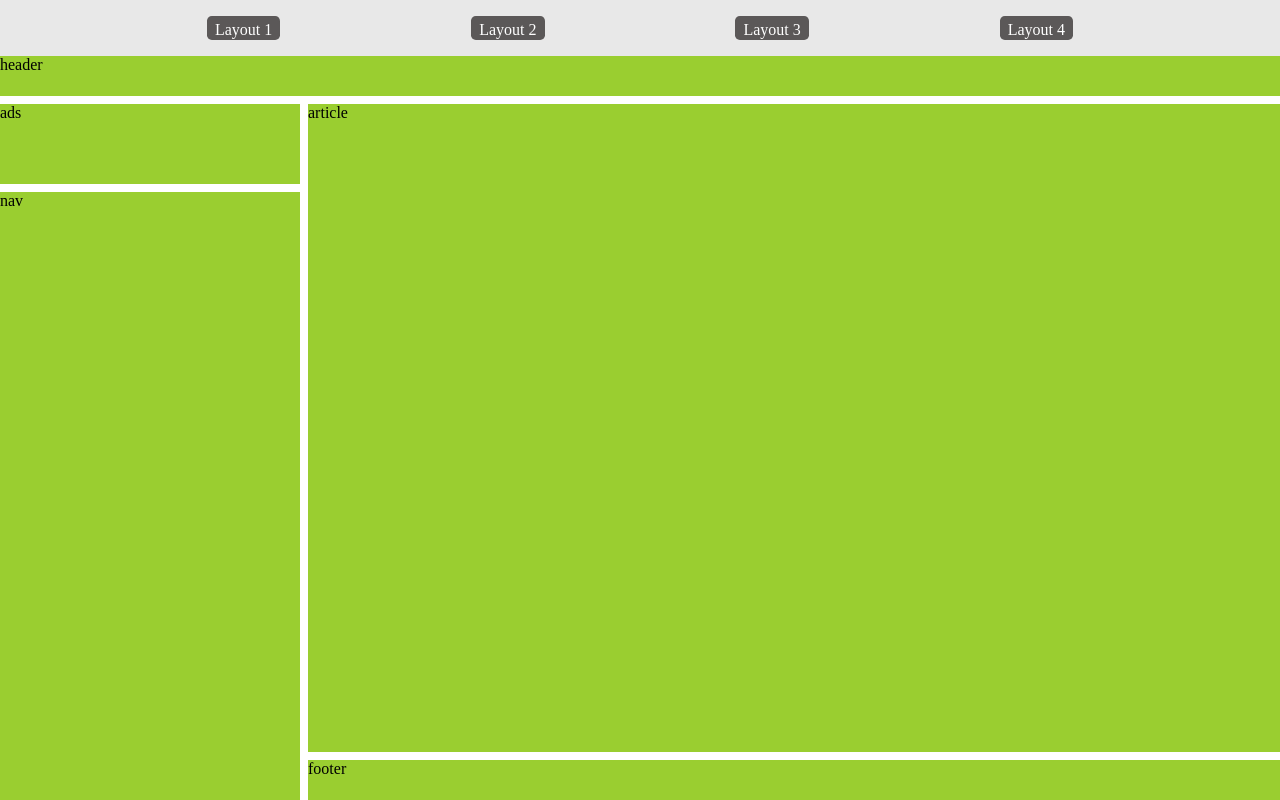
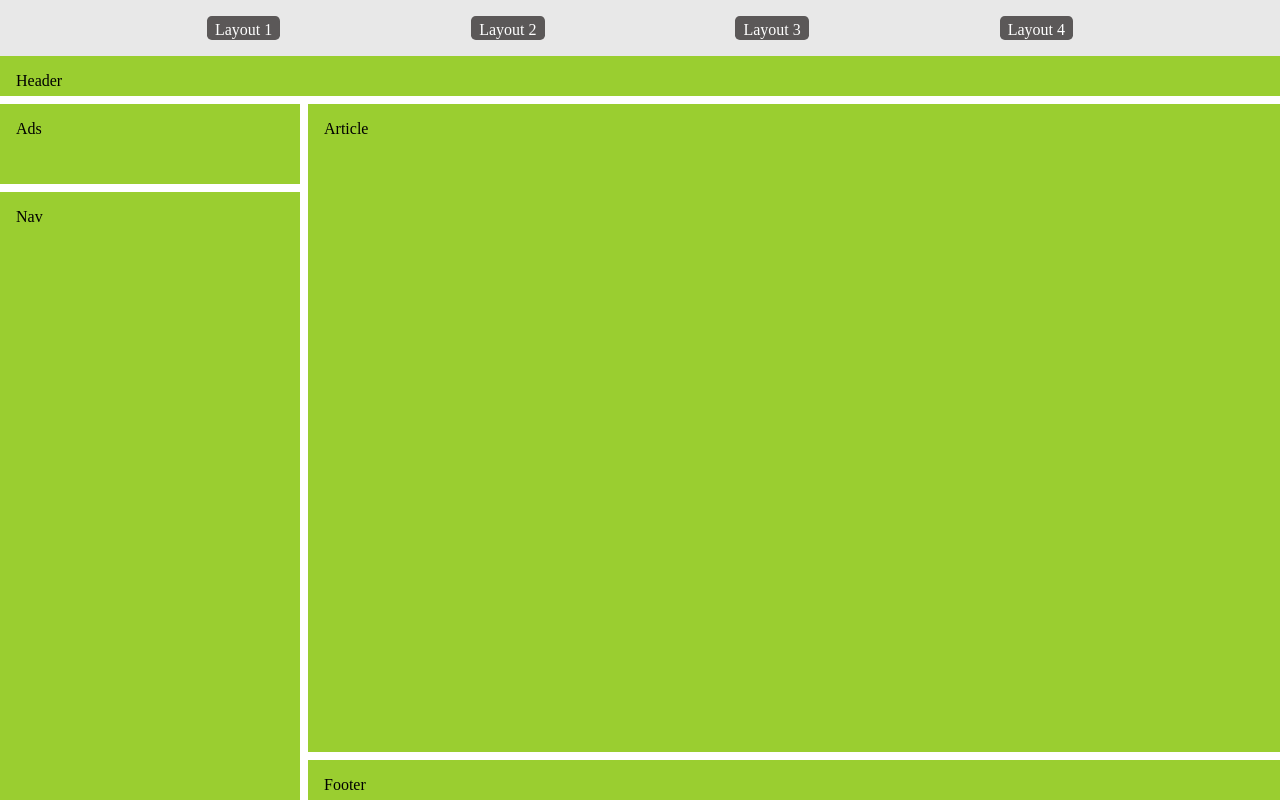
Before and after one commit to ranger-rango/css-tasks, a plain HTML site: page task-7-layouts/index.html in a window 1280 px wide. Drawn offline with Linux system fonts and the light colour scheme.

Commit message:
added padding to section titles

```diff
--- a/task-7-layouts/index.css
+++ b/task-7-layouts/index.css
@@ -50,6 +50,7 @@ nav p:hover {
     background-color: rgb(255, 215, 6);
     width: 100%;
     height: 100%;
+    padding: 1rem;
 }
 
 .nav {
@@ -57,6 +58,7 @@ nav p:hover {
     background-color: rgb(255, 215, 6);
     width: 100%;
     height: 100%;
+    padding: 1rem;
 }
 
 .article {
@@ -64,6 +66,7 @@ nav p:hover {
     background-color: rgb(255, 215, 6);
     width: 100%;
     height: 100%;
+    padding: 1rem;
 }
 
 .ads {
@@ -71,6 +74,7 @@ nav p:hover {
     background-color: rgb(255, 215, 6);
     width: 100%;
     height: 100%;
+    padding: 1rem;
 }
 
 .footer {
@@ -78,6 +82,8 @@ nav p:hover {
     background-color: rgb(255, 215, 6);
     width: 100%;
     height: 100%;
+    padding: 1rem;
+
 }
 
 [data-theme="layout1"] {
--- a/task-7-layouts/index.html
+++ b/task-7-layouts/index.html
@@ -13,11 +13,11 @@
             </nav>
 
             <section class="layouts">
-                <header class="header">header</header>
-                <aside class="nav">nav</aside>
-                <article class="article">article</article>
-                <section class="ads">ads</section>
-                <footer class="footer">footer</footer>
+                <header class="header">Header</header>
+                <aside class="nav">Nav</aside>
+                <article class="article">Article</article>
+                <section class="ads">Ads</section>
+                <footer class="footer">Footer</footer>
             </section>
         </div>
 
```
